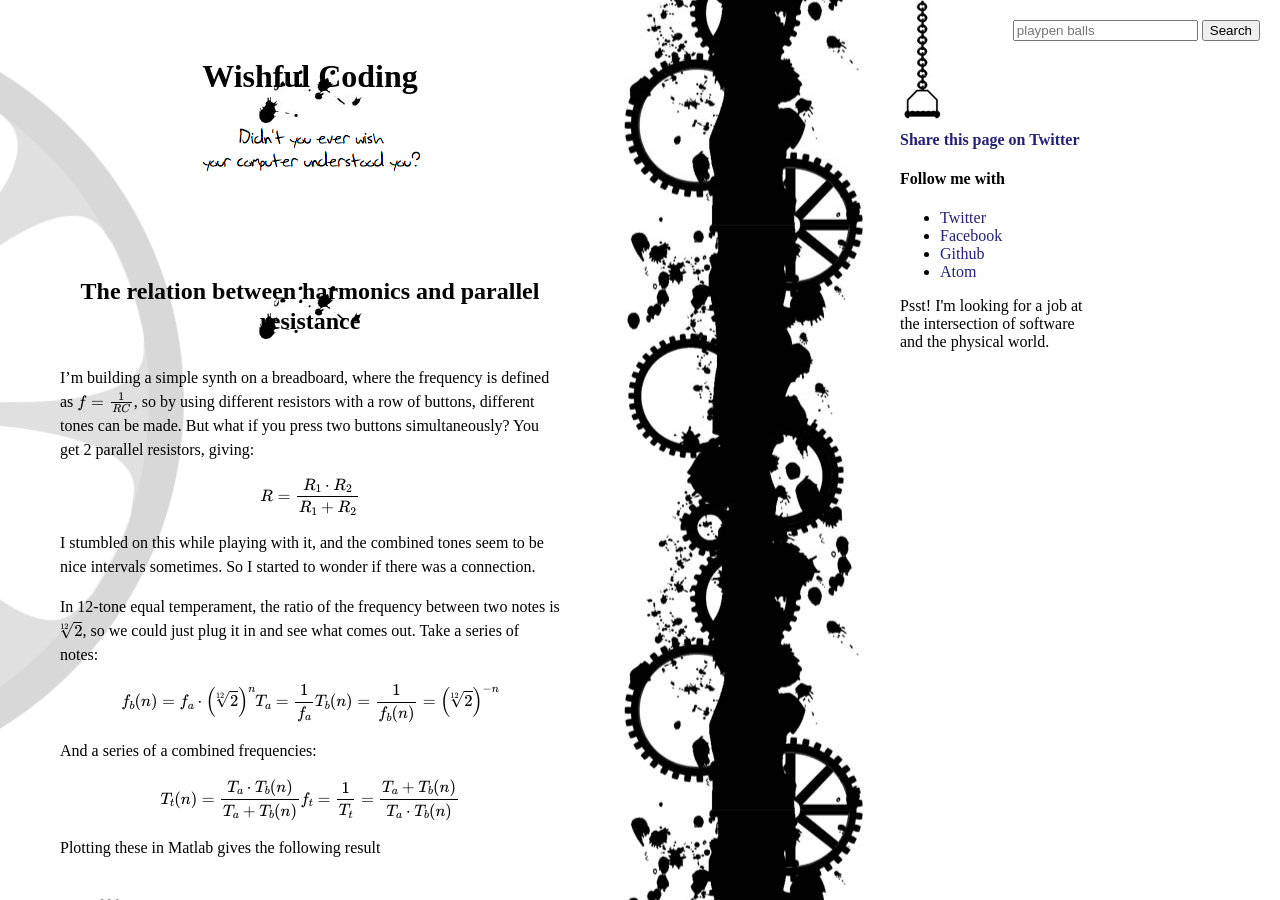
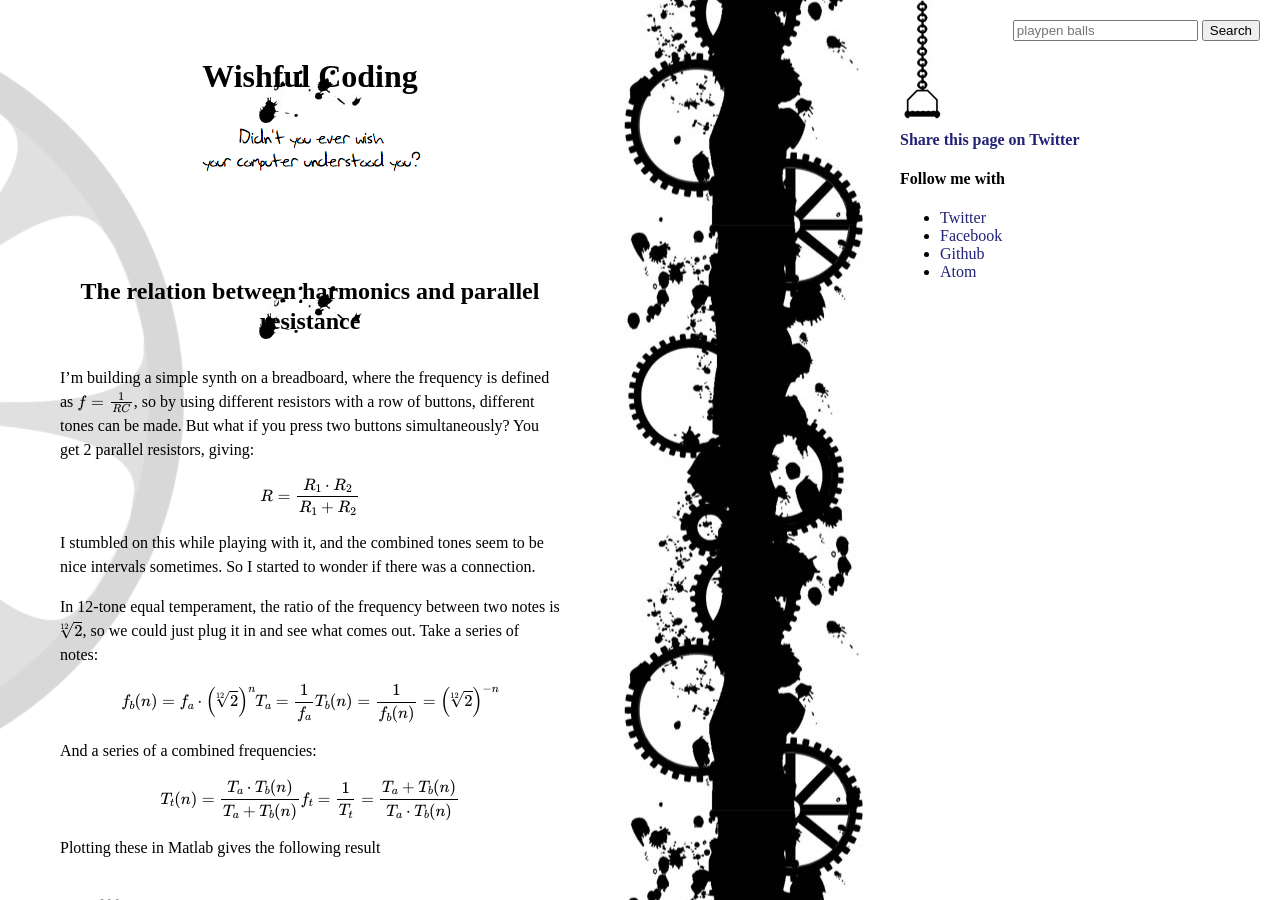
Before and after one commit to pepijndevos/pepijndevos.github.com, a Jekyll site: the page built from index.html, in a window 1280 px wide and 900 px high. Built offline with Jekyll 4.4.1, drawn with Linux system fonts in a browser that asks for light colours; some web fonts are replaced; formulas are drawn with MathJax 3; the list of posts is cut into pages by our own code.

Commit message:
remove stuff

```diff
--- a/_layouts/default.html
+++ b/_layouts/default.html
@@ -58,7 +58,6 @@
                                     <li><a href="http://github.com/pepijndevos">Github</a></li>
                                     <li><a href="/atom.xml">Atom</a></li>
                             </ul>
-                            <p style="width:200px;">Psst! I'm looking for a job at the intersection of software and the physical world.</p>
                         </div>
 			<img src="/style/chain.jpg" id="chain" alt="Click to open menu" />
 		</aside>
```
